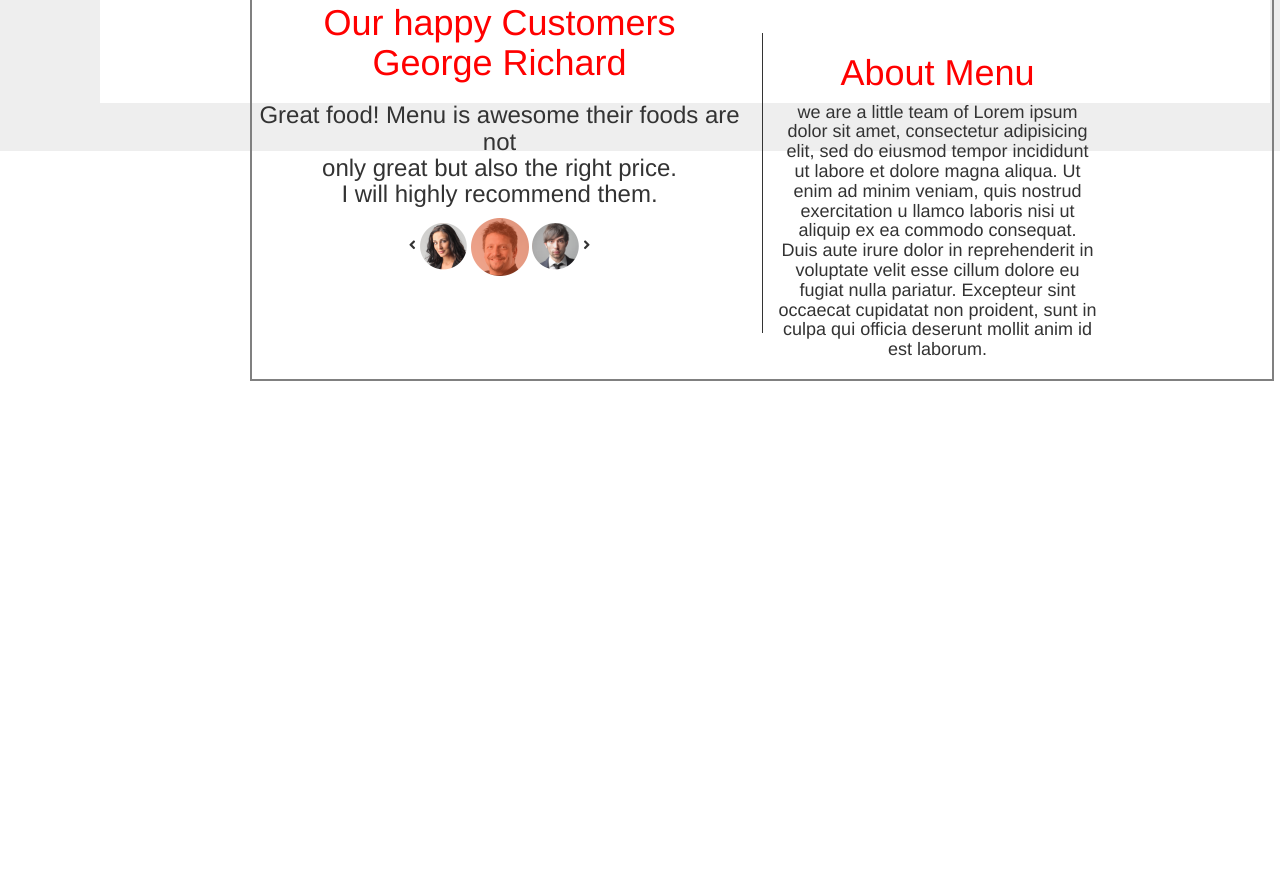
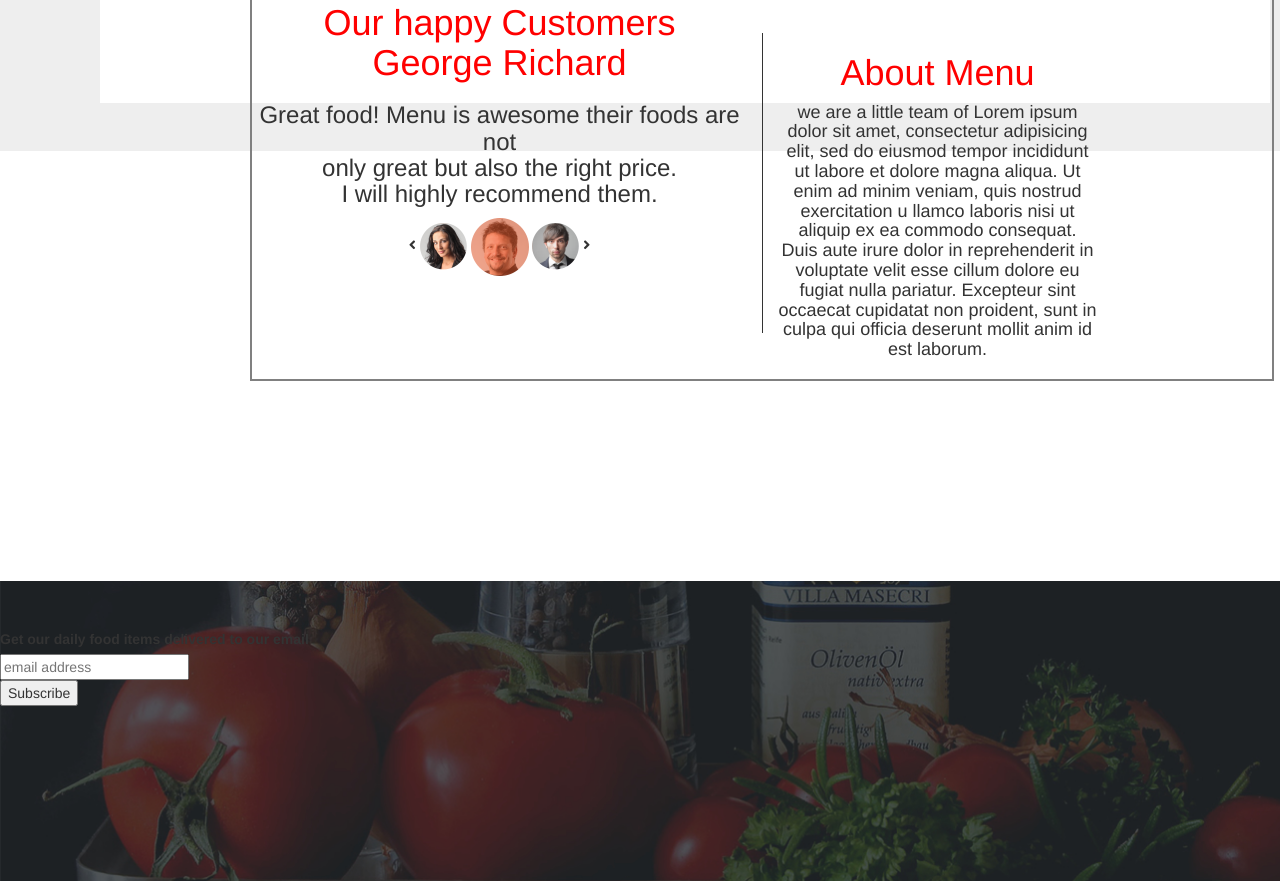
Before and after one commit to ahmo10/moringa-hotel, a plain HTML site: page index.html in a window 1280 px wide. Shown: the part 3638-4519 px from the top of the page. Before the commit the page ends 4119 px from the top, so only its background shows below. Drawn offline with nearby package versions, Linux system fonts and the light colour scheme.

Commit message:
adding subscribe section

```diff
--- a/css/index.css
+++ b/css/index.css
@@ -140,3 +140,14 @@ body{
     margin-top: 50px;
     margin-right: 30px;
   }
+
+  .subscribe{
+    max-width: 100%;
+    height: 300px;
+    background-image: url("../img/backgrounds/subscribe.jpg");
+    background-size: cover;
+    background-repeat: no-repeat;
+    position: relative;
+    top: 100px;
+
+  }
--- a/index.html
+++ b/index.html
@@ -160,5 +160,19 @@
           </div>
           </div>
 
+          <div class="jumbotron subscribe">
+            <div id="mc_embed_signup">
+            <form action="https://facebook.us18.list-manage.com/subscribe/post?u=59899490c8494a12f808d9e66&amp;id=3894022a79" method="post" id="mc-embedded-subscribe-form" name="mc-embedded-subscribe-form" class="validate" target="_blank" novalidate>
+                <div id="mc_embed_signup_scroll">
+                <label for="mce-EMAIL">Get our daily food items delivered to our email</label><br>
+                <input type="email" value="" name="EMAIL" class="email" id="mce-EMAIL" placeholder="email address" required>
+                <!-- real people should not fill this in and expect good things - do not remove this or risk form bot signups-->
+                <div input type="text" name="b_59899490c8494a12f808d9e66_3894022a79" tabindex="-1" value=""></div>
+                <div class="clear"><input type="submit" value="Subscribe" name="subscribe" id="mc-embedded-subscribe" class="button"></div>
+                </div>
+            </form>
+            </div>
+          </div>
+
 </body>
 </html>
```
